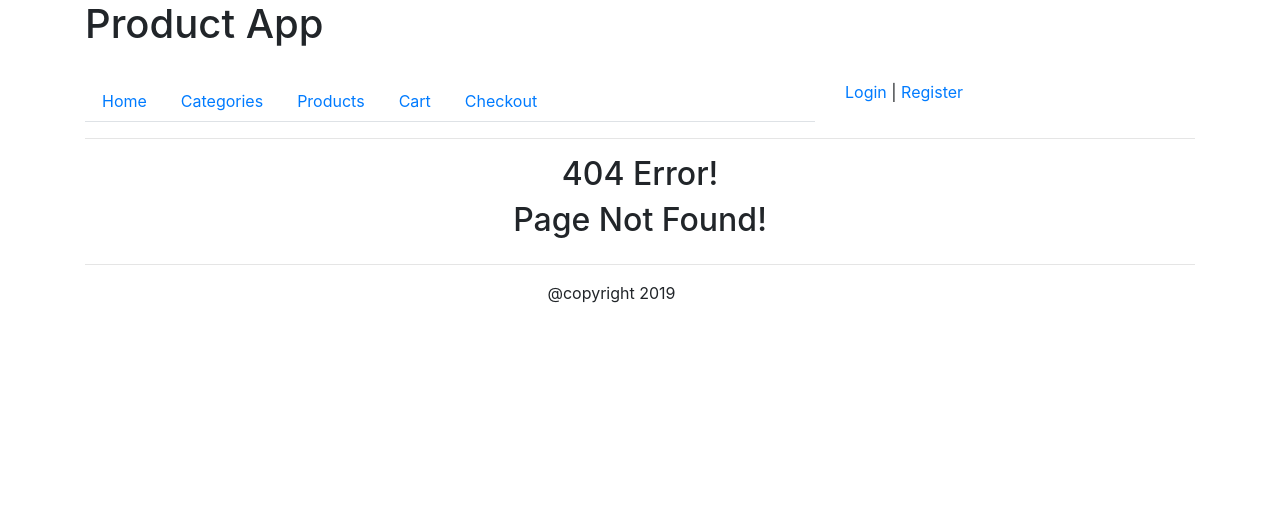
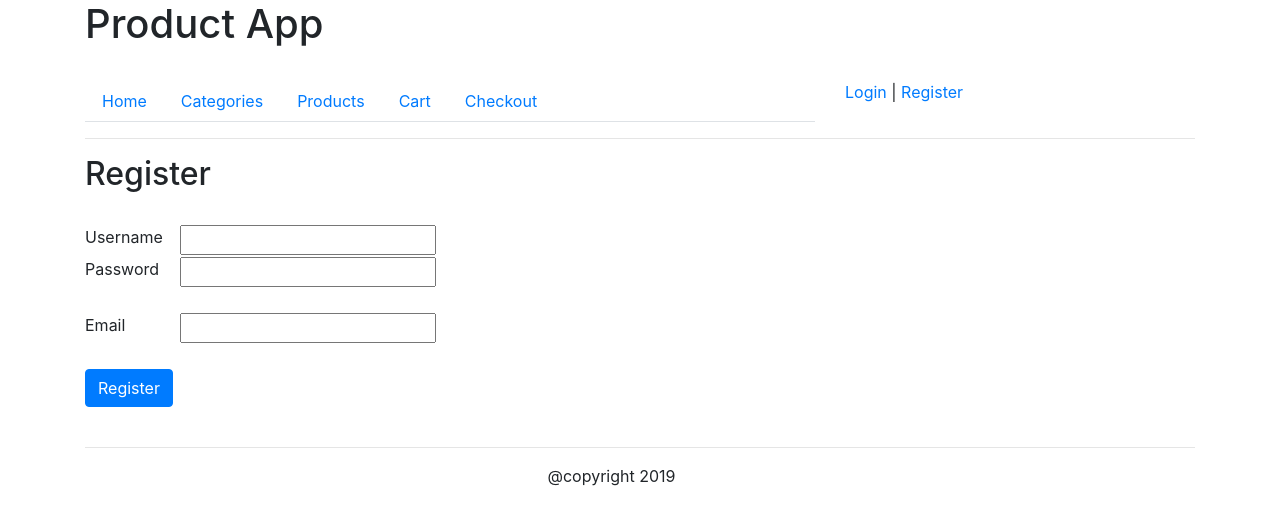
Before and after one commit to Bishal18/react-training-project-2, a React (Create React App) app: page /register in a window 1280 px wide. Before the commit this address led to /notFound. Shown: the top 524 px of the page. Built offline with nearby package versions, Linux system fonts and the light colour scheme.

Commit message:
register module

```diff
--- a/src/App.js
+++ b/src/App.js
@@ -18,6 +18,7 @@ import checkout from './pages/Checkout';
 import notFound from './pages/NotFound';
 import AuthRoute from './containers/AuthRoute';
 import OrderSummary from './containers/OrderSummary';
+import Register from './containers/Register';
 
 class App extends Component {
     render() {
@@ -51,6 +52,9 @@ class App extends Component {
                             <Route path="/login"
                                 component={Login} />
 
+                            <Route path="/register"
+                                component={Register} />
+
                             <AuthRoute path='/checkout'
                                 component={checkout} />
 
--- /dev/null
+++ b/src/containers/Register.js
@@ -0,0 +1,20 @@
+import { connect } from 'react-redux';
+import * as actions from '../state/actions';
+
+import Register from '../pages/Register';
+
+const mapStateToProps = (state) => {
+    return {
+        authenticated: state.auth.authenticated,
+    }
+}
+
+const mapDispatchToProps = (dispatch, getState) => {
+    return {
+        register: (user, history) => {
+            dispatch(actions.register(user, history));
+        }
+    }
+}
+
+export default connect(mapStateToProps, mapDispatchToProps)(Register);
--- /dev/null
+++ b/src/pages/Register.js
@@ -0,0 +1,107 @@
+import React, { Component } from 'react';
+import { Redirect } from 'react-router-dom';
+
+class Register extends Component {
+
+    constructor(props){
+        super(props);
+        this.state = {
+            authenticated : props.authenticated,
+            username: '',
+            password: '',
+            email:'',
+            errMsg:''
+        }
+    }
+
+    onChange(event) {
+        const target = event.target;
+        const name = target.name;
+        this.setState(
+            {
+                [name]: event.target.value
+            }
+        );
+    }
+
+    onSubmit(event) {
+        event.preventDefault();
+        if(this.state.username && this.state.password && this.state.email)
+        {
+            var user = {
+                name: this.state.username,
+                username: this.state.username,
+                password: this.state.password,
+                email: this.state.email,
+                roles:["user"]
+            }
+
+            this.props.register(user, this.props.history);
+        }
+        else{
+            this.setState({
+                errMsg: "All the fields are mandatory"
+            });
+        }
+    }
+
+    static getDerived
+
+    render() {
+        if (this.state.authenticated) {
+            return (<Redirect to="/" />);
+        }
+        else {
+            return (
+                <div>
+                    <h2>Register</h2>
+                    <br/>
+                    <form onSubmit={(e) => this.onSubmit(e)}>
+                        <div className="row">
+                            <div className="col-md-1">
+                                <label>Username </label>
+                            </div>
+                            <div className="col-md-1">
+                                <input type="text" name="username" onChange={(e) => this.onChange(e)} />
+                            </div>
+                        </div>
+                        <div className="row">
+                            <div className="col-md-1">
+                                <label>Password </label>
+                            </div>
+                            <div className="col-md-1">
+                                <input type="password" name="password" onChange={(e) => this.onChange(e)} />
+                            </div>
+                        </div>
+                        <br/>
+                        <div className="row">
+                            <div className="col-md-1">
+                                <label>Email </label>
+                            </div>
+                            <div className="col-md-1">
+                                <input type="text" name="email" onChange={(e) => this.onChange(e)} />
+                            </div>
+                        </div>
+                        <br/>
+                        <div className="row">
+                            <div className="col-md-2">
+                                <input type="submit" className="btn btn-primary" value="Register" />
+                            </div>
+                        </div>
+                        <br/>
+                        <div className="row">
+                            {
+                                this.state.errMsg ? (
+                                    <div className="alert alert-danger">
+                                        {this.state.errorMsg}</div>
+                                ) : ''
+                            }
+                        </div>
+                    </form>
+                </div>
+            );
+        }
+    }
+}
+
+export default Register;
--- a/src/state/action-types.js
+++ b/src/state/action-types.js
@@ -1,5 +1,6 @@
 
 export const LOGIN = "AUTH.LOGIN";
+export const REGISTER = "AUTH.REGISTER";
 export const LOGOUT = "AUTH.LOGOUT";
 export const VALIDATE_TOKEN = "VALIDATE_TOKEN";
 export const PRODUCTS = "PRODUCTS.GET_PRODUCTS";
--- a/src/state/actions.js
+++ b/src/state/actions.js
@@ -38,6 +38,13 @@ export const checkout = () => ({
     type: ActionTypes.CHECKOUT
 })
 
+export const register = (user, history) => (dispatch, getState) => {
+    utils.register(user)
+    .then(response => {
+        dispatch(login(response));
+        history.push('/')
+    });
+}
 export const fetchProducts = (type, filterParams) => (dispatch, getState) => {
     return utils.fetchProducts(type, filterParams)
         .then(response => {
--- a/src/utilities/api.js
+++ b/src/utilities/api.js
@@ -55,6 +55,17 @@ export const authenticateUser = async (username, password) => {
         });
 }
 
+export const register = async (user) => {
+    var apiUrl = `${config.baseApiUrl}${config.apiRoutes.usersRoute}`
+    return axios.post(apiUrl, user)
+    .then(response => {
+        return response.data;
+    })
+    .catch(function (error) {
+        console.log("Error in register api: " + error);
+    });
+}
+
 export const placeOrder = async (data) => {
     var apiUrl = `${config.baseApiUrl}${config.apiRoutes.orderRoute}`
     return axios.post(apiUrl, data)
```
